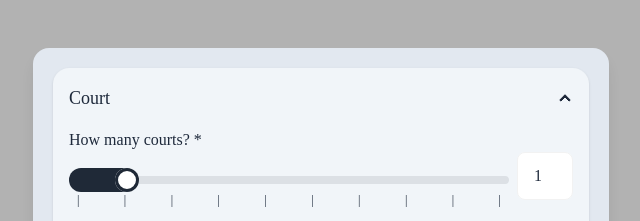
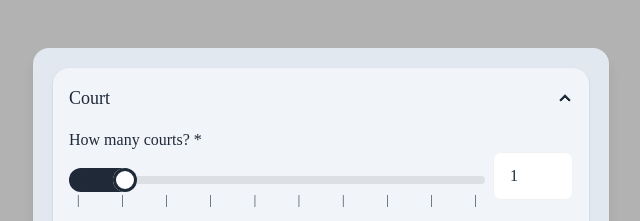
Before and after one commit to Balazs-topg/resmash-website, a website: page form.html in a window 1280 px wide. Shown: the top 221 px of the page, 319-959 px from the left. Drawn offline with Linux system fonts and the light colour scheme.

Commit message:
Fix margin for spinbox

```diff
--- a/form.html
+++ b/form.html
@@ -34,7 +34,7 @@
                         <span>|</span>
                       </div>
                     </div>
-                    <input required type="number" max="9" min="0" placeholder="" value="1" class="spin-boxxx input input-bordered min w-14" />
+                    <input required type="number" max="9" min="0" placeholder="" value="1" class="spin-boxxx input input-bordered min w-20" />
                   </div>
                 </div>
                 <div class="flex flex-col">
```
